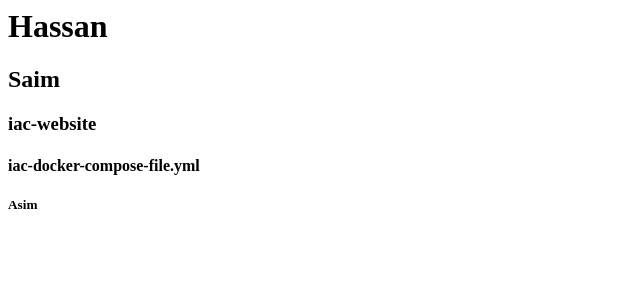
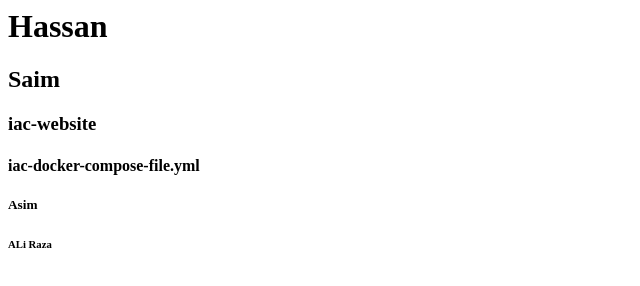
Before and after one commit to hassanali5512/Hassan, a plain HTML site: page index.html in a window 1280 px wide. Shown: the full height of the page, 0-640 px from the left. Drawn offline with Linux system fonts and the light colour scheme.

Commit message:
Update index.html

```diff
--- a/index.html
+++ b/index.html
@@ -3,3 +3,4 @@
 <h3> iac-website</h3>
   <h4>iac-docker-compose-file.yml</h4>
   <h5>Asim</h5>
+  <h6>ALi Raza</h6>
```
